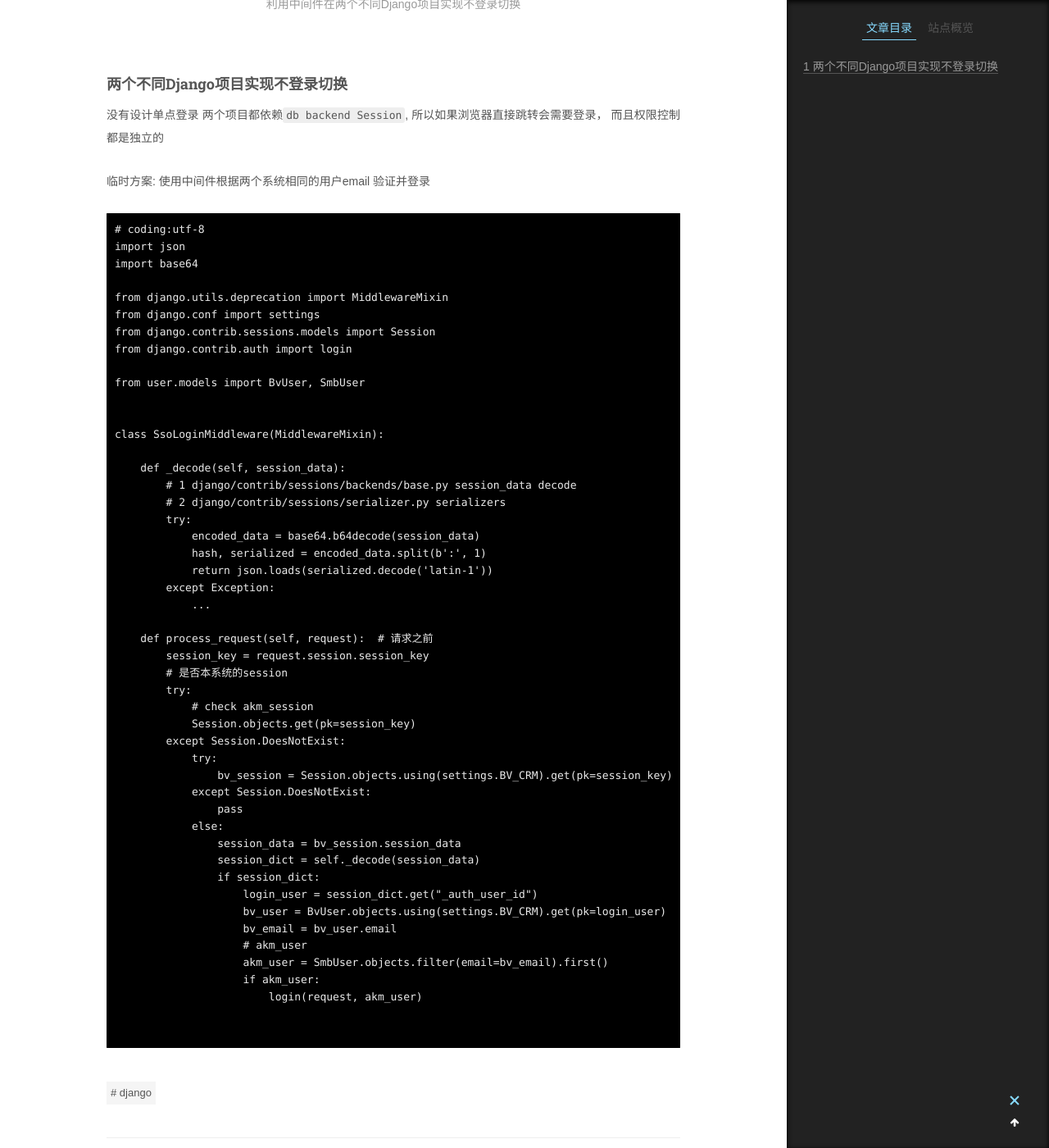
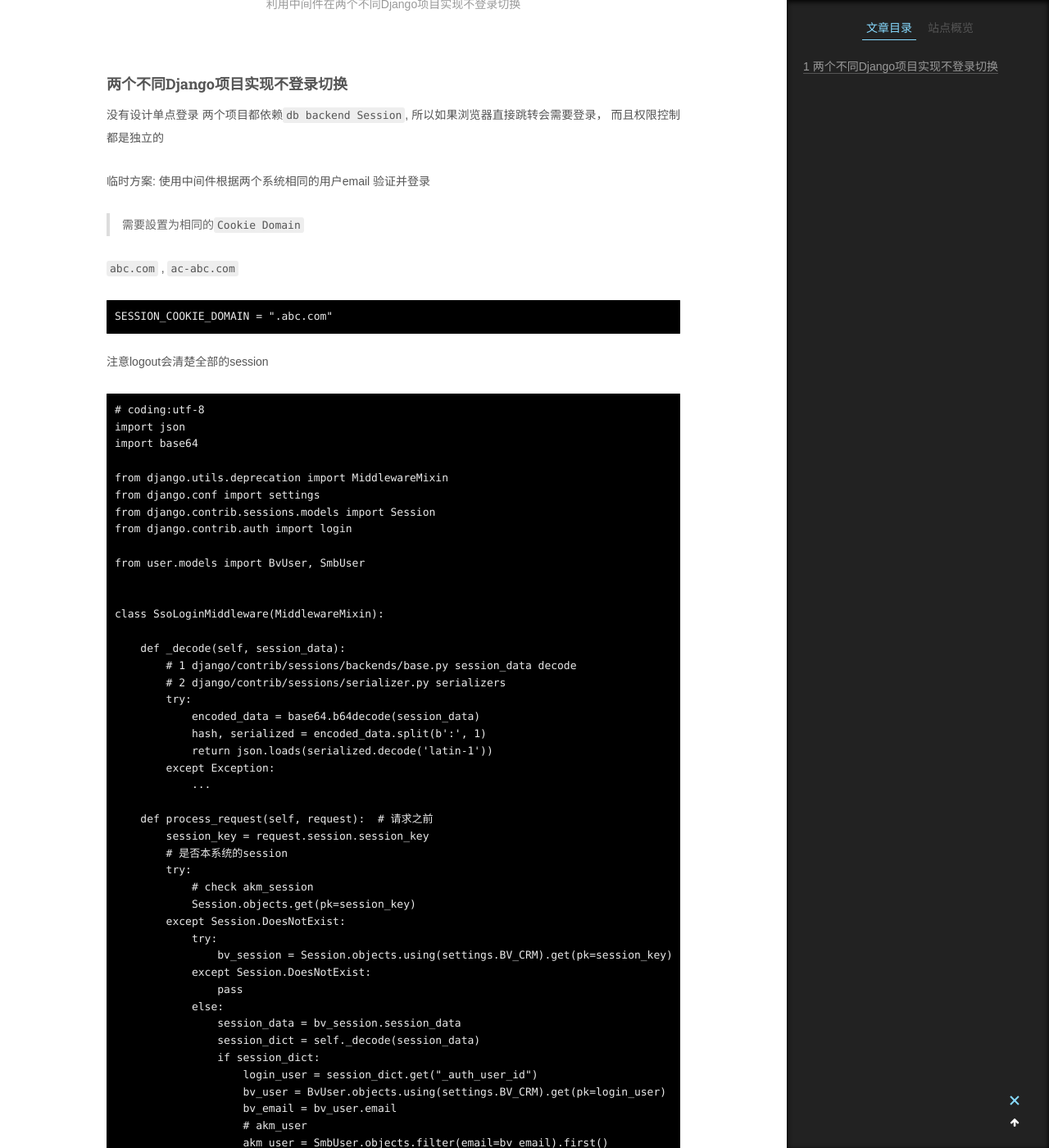
Before and after one commit to landybird/landybird.github.io, a Jekyll site: the page built from _posts/2021-06-08-Django两个项目之间实现不登录切换.md, in a window 1280 px wide and 1400 px high, scrolled down 254 px. Shown: the whole window at 82% size. Built offline with Jekyll 4.4.1, drawn with Linux system fonts in a browser that asks for light colours; some web fonts are replaced; comment, search, counter and statistics services are not loaded.

Commit message:
Update 2021-06-08-Django两个项目之间实现不登录切换.md

````diff
--- a/_posts/2021-06-08-Django两个项目之间实现不登录切换.md
+++ b/_posts/2021-06-08-Django两个项目之间实现不登录切换.md
@@ -13,6 +13,20 @@ tags:
 
 
 临时方案: 使用中间件根据两个系统相同的用户email 验证并登录
+
+
+
+> 需要設置为相同的`Cookie Domain`
+
+`abc.com` , `ac-abc.com`
+
+```
+SESSION_COOKIE_DOMAIN = ".abc.com"
+```
+
+注意logout会清楚全部的session
+
+
 
 
 ```
````
